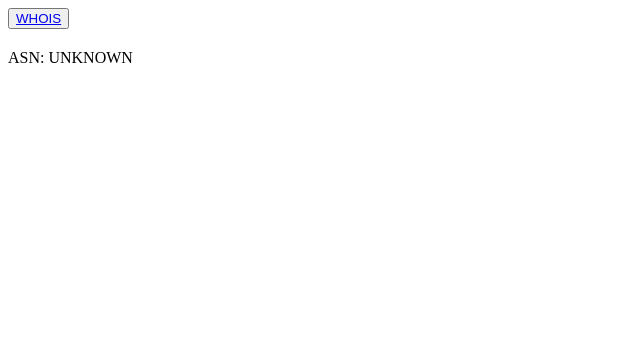
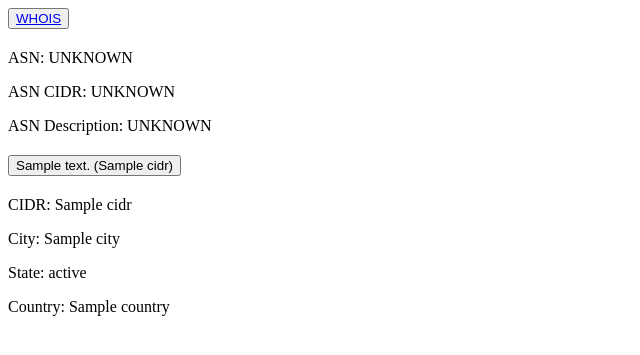
Before and after one commit to GeneralNotability/bullseye, a Django app: template bullseyeapp/templates/bullseye/data_components/whois.html in a window 1280 px wide. Shown: the top 355 px of the page, without its empty margins (0-640 px from the left). Run offline with Django 3.2, Linux system fonts and the light colour scheme; the template is opened without the code that fills it: most values are stand-ins (such as "Sample title", 1, 10 or a date in 2020); some libraries are stand-ins or nearby versions.

Commit message:
More stuff in WHOIS output

```diff
--- a/bullseyeapp/templates/bullseye/data_components/whois.html
+++ b/bullseyeapp/templates/bullseye/data_components/whois.html
@@ -7,6 +7,26 @@
   <div id="collapseWHOIS" class="accordion-collapse collapse" aria-labelledby="headingWHOIS">
     <div class="accordion-body">
       <p>ASN: {{ whois.asn|default:'UNKNOWN' }}</p>
+      <p>ASN CIDR: {{ whois.asn_cidr|default:'UNKNOWN' }}</p>
+      <p>ASN Description: {{ whois.asn_description|default:'UNKNOWN' }}</p>
+      <div class="accordion">
+      {% for net in whois.nets %}
+        <div class="accordion-item">
+          <h2 class="accordion-header" id="headingWHOIS{{ forloop.counter }}">
+            <button class="accordion-button" type="button" data-bs-toggle="collapse" data-bs-target="#collapseWHOIS{{ forloop.counter }}" aria-expanded="false" aria-controls="collapseWhois{{ forloop.counter }}">
+		    {{ net.description }} ({{ net.cidr }})
+            </button>
+          </h2>
+          <div id="collapseWHOIS{{ forloop.counter }}" class="accordion-collapse collapse" aria-labelledby="headingWHOIS{{ forloop.counter }}">
+            <div class="accordion-body">
+              <p>CIDR: {{ net.cidr }}</p>
+              <p>City: {{ net.city }}</p>
+              <p>State: {{ net.state }}</p>
+              <p>Country: {{ net.country }}</p>
+            </div>
+          </div>
+        </div>
+      {% endfor %}
     </div>
   </div>
 </div>
```
